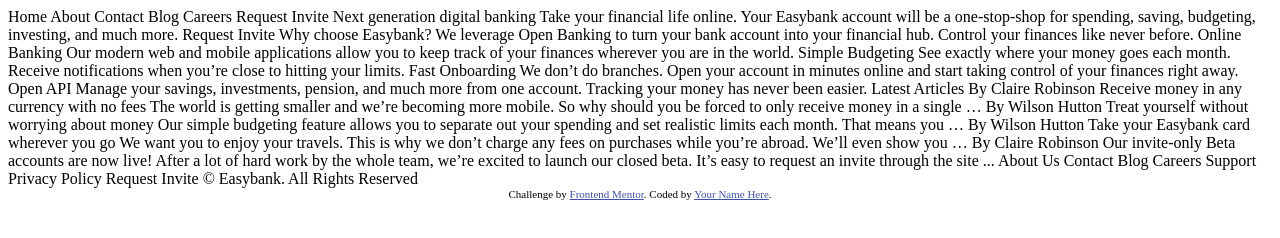
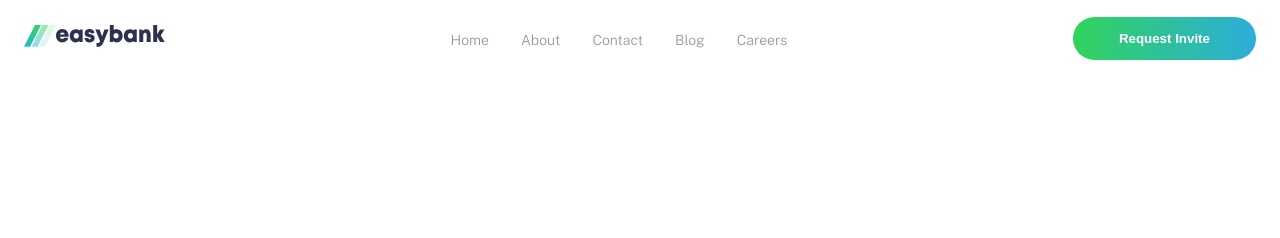
Before and after one commit to Bevzay/EasyBank, a plain HTML site: page index.html in a window 1280 px wide. Drawn offline with nearby package versions, Linux system fonts and the light colour scheme.

Commit message:
Made navbar

```diff
--- /dev/null
+++ b/app/js/script.js
@@ -0,0 +1 @@
+console.log("Hello world!");
--- /dev/null
+++ b/app/scss/_globals.scss
@@ -0,0 +1,73 @@
+
+html {
+    font-size: 100%;
+    box-sizing: border-box;
+}
+
+*, *::before, *::after {
+    box-sizing: inherit;
+}
+
+body {
+    margin: 0;
+    padding: 0;
+    font-family: 'Public Sans', sans-serif;
+    font-size: $font-med;
+    font-weight: 300;
+    color: $grayishBlue;
+    line-height: 1.3;
+}
+
+a, a:visited, a:hover {
+    text-decoration: none;
+    color: $grayishBlue;
+}
+
+// Flexbox
+.flex {
+    display: flex;
+
+    &-jc-sb {
+        justify-content: space-between;
+    }
+
+    &-jc-c {
+        justify-content: center;
+    }
+
+    &-ai-c {
+        align-items: center;
+    }
+}
+
+// Buttons
+button, .button {
+    padding: 0.875rem 2.875rem;
+    background: linear-gradient(to right, $limeGreen, $brightCyan);
+    border: 0;
+    color: $white;
+    border-radius: 50px;
+    font-weight: 700;
+    cursor: pointer;
+    transition: opacity 300ms ease-in-out;
+    opacity: 1;
+
+    &:hover {
+        opacity: 0.75;
+    }
+}
+
+// Visibility
+.hide-for-mobile {
+    //hide for tablet and mobile
+    @include breakpoint-down(medium) {
+        display: none;
+    }
+}
+
+.hide-for-desktop {
+    //hide for desktop viewport widths
+    @include breakpoint-up(large) {
+        display: none;
+    }
+}
--- /dev/null
+++ b/app/scss/_header.scss
@@ -0,0 +1,62 @@
+.header {
+
+    nav {
+        padding: 1.0625rem 1.5rem;
+    }
+
+    &__logo {
+
+        img {
+            width: 8.8125rem;
+            height: 1.375rem;
+        }
+    }
+
+    &__menu { //mobile menu
+
+        > span {
+            display: block;
+            width: 26px;
+            height: 2px;
+            background-color: $darkBlue;
+
+            &:not(:last-child) {
+                margin-bottom: 3px;
+            }
+        }
+    }
+
+    &__links {
+
+        a {
+            position: relative;
+            font-size: $font-sm;
+            transition: color 300ms ease-in-out;
+
+            &:not(:last-child) {
+                margin-right: 32px;
+            }
+
+            &::before {
+                content: "";
+                display: block;
+                position: absolute;
+                height: 5px;
+                left: 0;
+                right: 0;
+                bottom: -30px;
+                background: linear-gradient(to right, $limeGreen, $brightCyan);
+                opacity: 0;
+                transition: opacity 300ms ease-in-out;
+            }
+
+            &:hover {
+                color: $darkBlue;
+
+                &::before {
+                    opacity: 1;
+                }
+            }
+        }
+    }
+}
--- /dev/null
+++ b/app/scss/_mixins.scss
@@ -0,0 +1,22 @@
+// Breakpoints
+@media (min-width: 64rem) {
+    //styles go here
+}
+
+//640px, 1024px, 1400px
+$breakpoints-up: ("medium": "40em", "large": "64em", "xlarge": "87.5em");
+
+//639px, 1023px, 1399px
+$breakpoints-down: ("small": "39.9375em", "medium": "63.9375em", "large": "87.4375em");
+
+@mixin breakpoint-up($size) {
+    @media (min-width: map-get($breakpoints-up , $size )) {
+        @content;
+    }
+}
+
+@mixin breakpoint-down($size) {
+    @media (max-width: map-get($breakpoints-down , $size )) {
+        @content;
+    }
+}
--- /dev/null
+++ b/app/scss/_variables.scss
@@ -0,0 +1,14 @@
+//primary colours
+$darkBlue: hsl(233, 26%, 24%);
+$limeGreen: hsl(136, 65%, 51%);
+$brightCyan: hsl(195, 70%, 51%);
+
+//neutral colours
+$grayishBlue: hsl(233, 8%, 62%);
+$lightgrayishBlue: hsl(220, 16%, 96%);
+$veryLightGray: hsl(0, 0%, 98%);
+$white: hsl(0, 0%, 100%);
+
+//fonts
+$font-med: 1.125rem;
+$font-sm: 0.875rem;
--- /dev/null
+++ b/app/scss/style.scss
@@ -0,0 +1,4 @@
+@import "variables";
+@import "mixins";
+@import "globals";
+@import "header";
--- a/index.html
+++ b/index.html
@@ -5,7 +5,9 @@
   <meta name="viewport" content="width=device-width, initial-scale=1.0"> <!-- displays site properly based on user's device -->
 
   <link rel="icon" type="image/png" sizes="32x32" href="./images/favicon-32x32.png">
-
+  <link rel="preconnect" href="https://fonts.gstatic.com">
+  <link href="https://fonts.googleapis.com/css2?family=Public+Sans:wght@300;400;700&display=swap" rel="stylesheet">
+  <link rel="stylesheet" href="/app/scss/style.css">
   <title>Frontend Mentor | Easybank landing page</title>
 
   <!-- Feel free to remove these styles or customise in your own stylesheet 👍 -->
@@ -16,16 +18,28 @@
 </head>
 <body>
 
-  Home
-  About
-  Contact
-  Blog
-  Careers
+  <header class="header">
+    <nav class="flex flex-jc-sb flex-ai-c">
+      <a href="/" class="header__logo">
+        <img src="/images/logo.svg" alt="Easybank">
+      </a>
 
-  Request Invite
+      <a href="#" class="header__menu hide-for-desktop">
+        <span></span>
+        <span></span>
+        <span></span>
+      </a>
 
+      <div class="header__links hide-for-mobile">
+        <a href="#">Home</a><a href="#">About</a><a href="#">Contact</a><a href="#">Blog</a><a href="#">Careers</a>
+      </div>
 
-
+      <button type="button" class="hide-for-mobile">
+        Request Invite
+      </button>
+    </nav>
+  </header>
+<!--
   Next generation digital banking
 
   Take your financial life online. Your Easybank account will be a one-stop-shop
@@ -93,9 +107,12 @@
 
   © Easybank. All Rights Reserved
 
+
   <div class="attribution">
     Challenge by <a href="https://www.frontendmentor.io?ref=challenge" target="_blank">Frontend Mentor</a>.
-    Coded by <a href="#">Your Name Here</a>.
+    Coded by <a href="https://bevzay.github.io" target="_blank">Beverly Ann Gupit</a>.
   </div>
+  -->
+  <script src="app/js/script.js"></script>
 </body>
 </html>
```
Also changed, not shown: app/scss/style.css (added), 1 other file.
